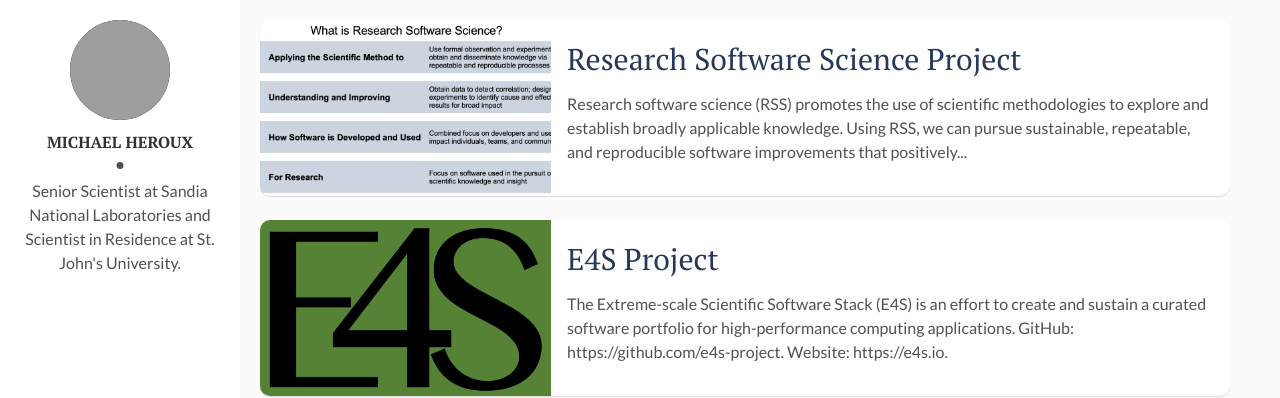
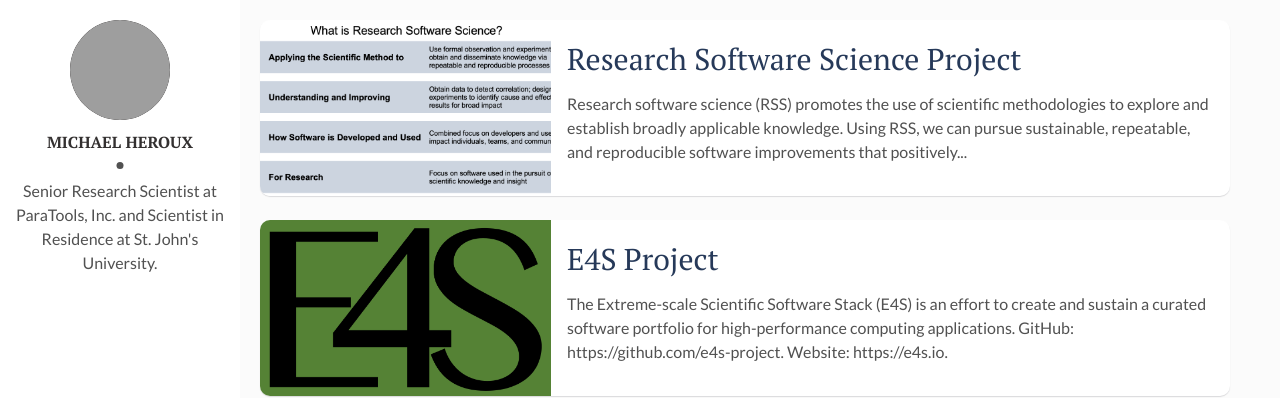
Before and after one commit to maherou/DOE, a Jekyll site: the page built from index.html, in a window 1280 px wide. Shown: the top 398 px of the page. Built offline with Jekyll 4.4.1, drawn with Linux system fonts in a browser that asks for light colours; the list of posts is cut into pages by our own code; grey boxes are pictures that could not be loaded.

Commit message:
Update _config.yml

```diff
--- a/_config.yml
+++ b/_config.yml
@@ -9,12 +9,12 @@ site-twitter: #if your site has a twitter account, enter it here
 # Author Settings
 author: Michael Heroux # add your name
 author-img: HerouxSpeaking.jpg # add your photo
-about-author: Senior Scientist at Sandia National Laboratories and Scientist in Residence at St. John's University. # add description
+about-author: Senior Research Scientist at ParaTools, Inc. and Scientist in Residence at St. John's University. # add description
 social-google: citations?user=3o3TleEAAAAJ&hl=en
-social-stack-overflow: users/4480512/michael-heroux
+social-phone: +1 612-467-9499 # add your phone number
 social-github: maherou # add your Github handle
 social-linkedin: michael-heroux-763590 # add your Linkedin handle
-social-email: maherou@gmail.com # add your Email address
+social-email: mheroux@acm.org # add your Email address
 
 # Disqus
 discus-identifier: # add your discus identifier
```
